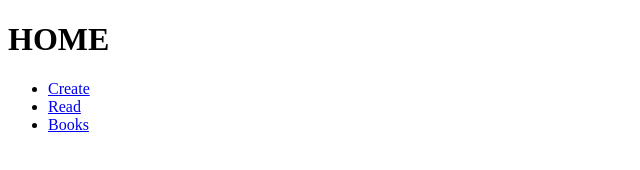
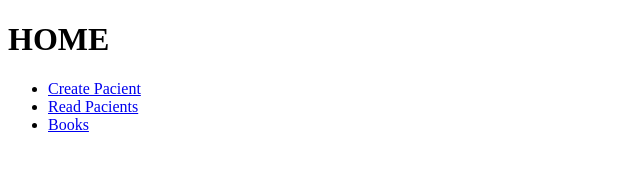
Before and after one commit to jcdiaz13/ejerciciohospital, a React (Vite) app: page / in a window 1280 px wide. Shown: the top 170 px of the page, without its empty margins (0-640 px from the left). Built offline with nearby package versions, Linux system fonts and the light colour scheme.

Commit message:
29/94 casa

```diff
--- a/src/pages/Home/Home.jsx
+++ b/src/pages/Home/Home.jsx
@@ -5,10 +5,10 @@ const Home = () => (
     <h1>HOME</h1>
     <ul>
       <li>
-        <NavLink to="/create">Create</NavLink>
+        <NavLink to="/create">Create Pacient</NavLink>
       </li>
       <li>
-        <NavLink to="/read">Read</NavLink>
+        <NavLink to="/read">Read Pacients</NavLink>
       </li>
       <li>
         <NavLink to="/books">Books</NavLink>
```
